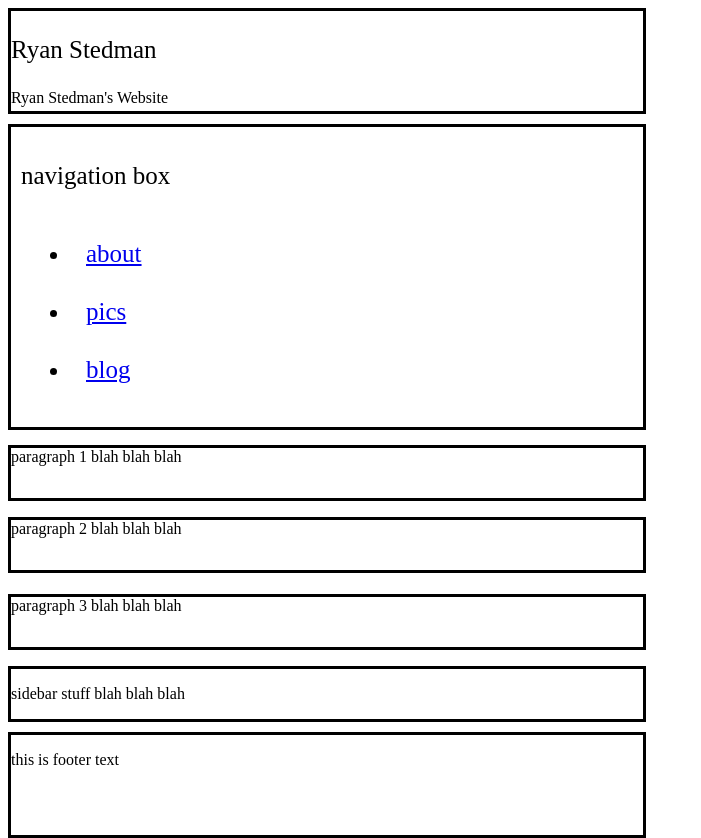
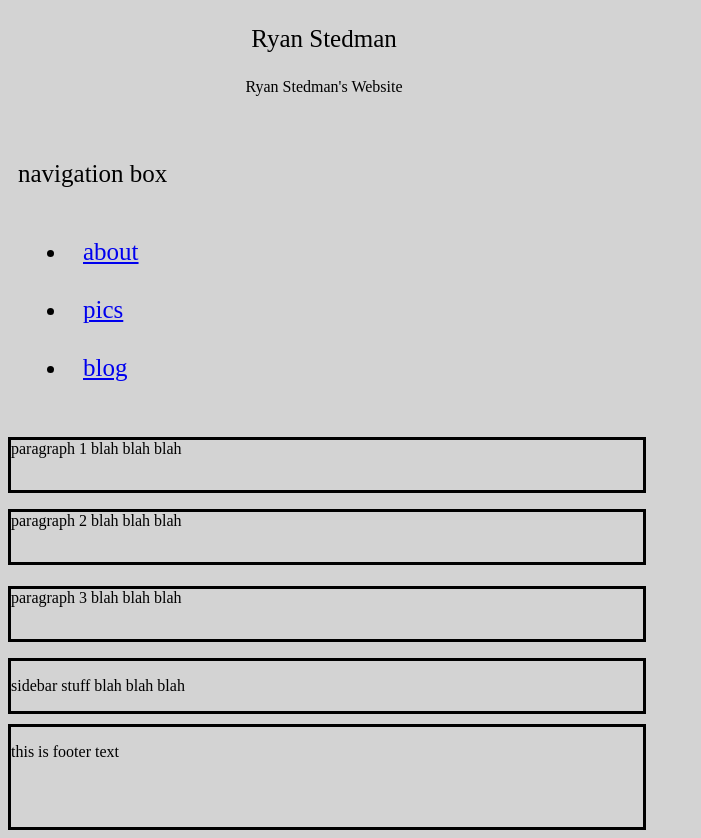
Before and after one commit to ryanstedman17/ryanstedman17.github.io, a plain HTML site: page index.html in a window 1280 px wide. Shown: the whole page, without its empty margins (0-701 px from the left). Drawn offline with Linux system fonts and the light colour scheme.

Commit message:
Refactor CSS for layout and alignment
Updated CSS styles for header, line1, nav, and links.

```diff
--- a/web.css
+++ b/web.css
@@ -1,22 +1,22 @@
-
+* {background-color: lightgray}
 
 header {
-  border-style: solid;
-  text-align: left;
+  float: center;
+  text-align: center;
   height: 100px;
   width: 50%
 }
 
 #line1 {
-  text-align: left;
+  float: center;
+  text-align: center;
   font-size: 25px;
 }
 
 nav {
   display:inline;
-  float: left;
+  float: center;
   font-size: 25px;
-  border-style: solid;
   height: 300px;
   width: 50%;
   margin-top: 10px;
@@ -24,11 +24,9 @@ nav {
 
 #navTitle {
   padding: 10px;
-  float: 10px left;
 }
 
 #links {
-  float: 10px left;
   margin-left: 20px;
 }
 
```
